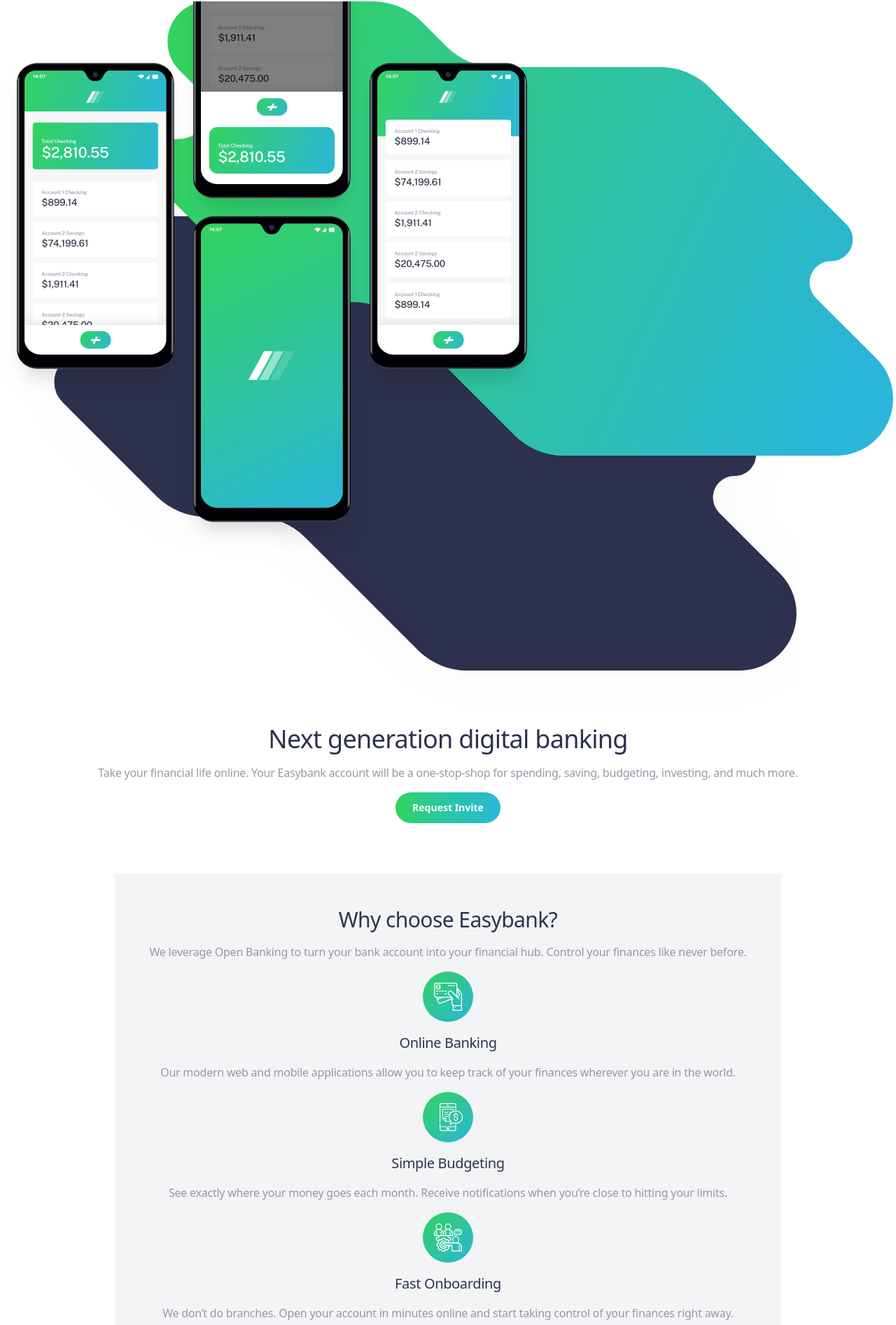
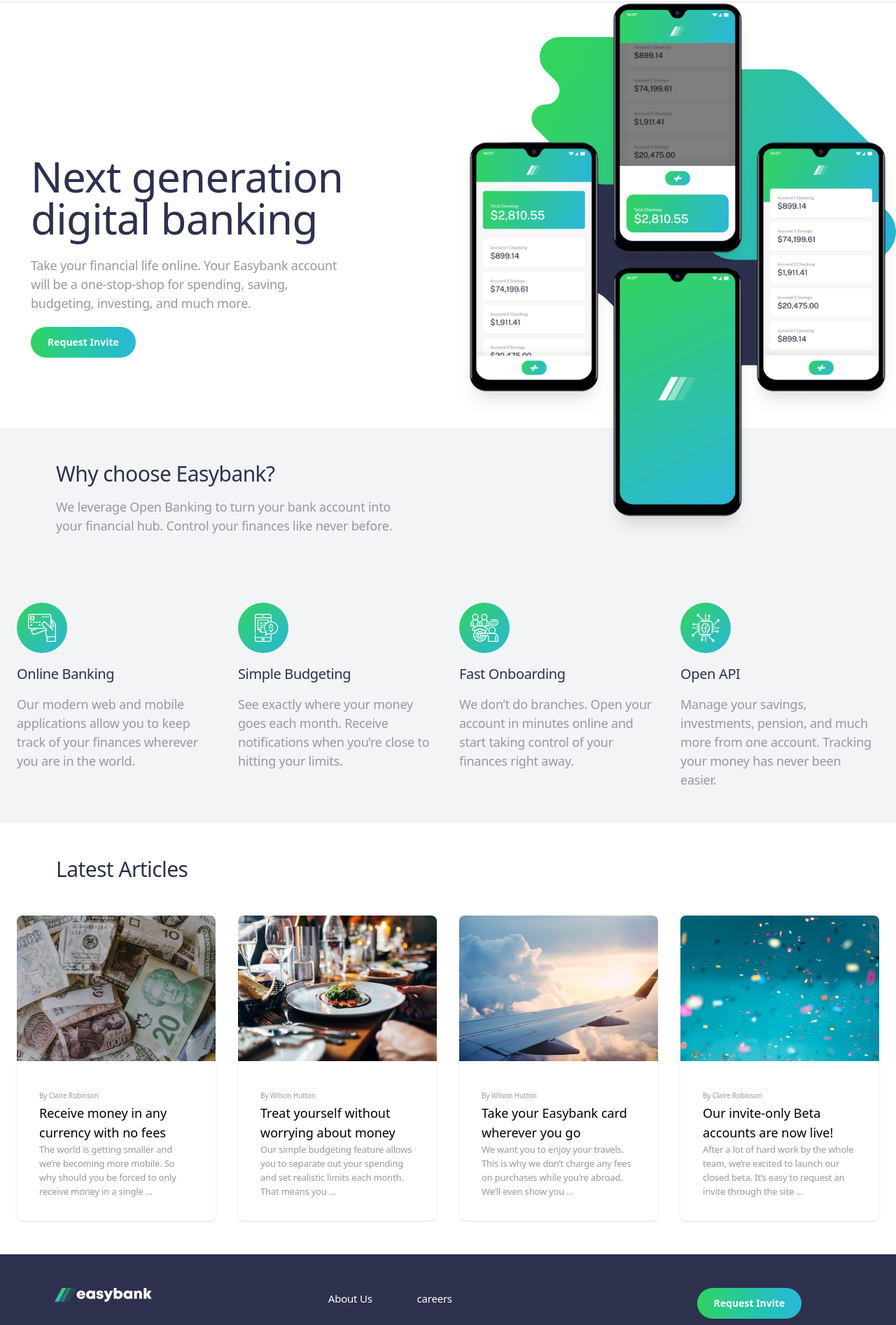
Before and after one commit to Rgit915/easybank-landing-page, a React (Vite) app: page / in a window 1280 px wide. Shown: the part 106-1999 px from the top of the page at 70% size. Built offline with nearby package versions, Linux system fonts and the light colour scheme.

Commit message:
updated styles and layout structure for all components

```diff
--- a/src/components/Articles.jsx
+++ b/src/components/Articles.jsx
@@ -6,7 +6,7 @@
 const Articles = () => {
   return (
     <section className="latest-articles flex flex-col justify-between gap-8 px-6 py-12 bg-white text-left">
-      <h2 className="md:p-0">Latest Articles</h2>
+      <h2 className="text-center md:text-left md:p-0 xl:ml-14">Latest Articles</h2>
       <div className="grid grid-cols-1 gap-8 md:grid-cols-2 xl:grid-cols-4 max-w-7xl mx-auto">
         <article>
           <img src={imageCurrency} alt="" className="w-full"/>
--- a/src/components/Easybank.jsx
+++ b/src/components/Easybank.jsx
@@ -5,14 +5,14 @@
 const Easybank = () => {
   return (
     <section className="why-choose-easybank bg-neutral-light-grayish-blue flex flex-col items-center justify-center text-center px-6 py-12">
-      <div>
-        <h2 className="">Why choose Easybank?</h2>
-        <p>
+      <div className="max-w-7xl mx-auto mb-20 md:ml-0 xl:ml-14">
+        <h2 className="md:text-left md:p-0">Why choose Easybank?</h2>
+        <p class="md:w-2/3 md:text-left lg:w-1/2">
           We leverage Open Banking to turn your bank account into your financial
           hub. Control your finances like never before.
         </p>
       </div>
-      <div className="features">
+      <div className="features grid grid-cols-1 gap-8 md:grid-cols-2 xl:grid-cols-4 max-w-7xl mx-auto">
         <article>
           <img
             src={onlineBanking}
--- a/src/components/Footer.jsx
+++ b/src/components/Footer.jsx
@@ -2,8 +2,8 @@
 
 const Footer = () => {
   return (
-    <footer className="flex flex-col justify-center items-center gap-12 py-12 bg-primary-dark-blue w-full text-white text-center">
-      <div className="">
+    <footer className="flex flex-col justify-center items-center gap-12 py-12 bg-primary-dark-blue w-full text-white text-center md:flex-row md:justify-around md:items-start">
+      <div className="md:flex md:flex-col gap-10">
         <img src={logo} alt="easybank logo" />
         <div className="social-medias flex justify-between items-center mt-8">
         <i class="fa-brands fa-square-facebook"></i>
@@ -13,7 +13,7 @@
         <i class="fa-brands fa-instagram"></i>
         </div>
       </div>
-      <nav aria-label="Footer navigation">
+      <nav aria-label="Footer navigation" className="md:flex md:items-center md:gap-8 md:text-left lg:gap-16 lg:px-12">
         <ul>
           <li><a href="#">About Us</a></li>
           <li><a href="#">Contact</a></li>
@@ -25,7 +25,7 @@
           <li><a href="#">Privacy Policy</a></li>
         </ul>
       </nav>
-      <div className="flex flex-col justify-center items-center gap-6 ">
+      <div className="flex flex-col justify-center items-center gap-10 ">
       <button className="request-button">Request Invite</button>
         <p>© Easybank. All Rights Reserved</p>
       </div>
--- a/src/components/Header.jsx
+++ b/src/components/Header.jsx
@@ -12,7 +12,7 @@
   const links = ["Home", "About", "Contact", "Blog", "Careers"];
   return (
     <>
-      <header className="relative z-50 flex justify-between items-center w-full bg-white p-8">
+      <header className="relative z-50 flex justify-between items-center w-full bg-white shadow p-8">
         <nav className="flex justify-between items-center w-full">
           <img src={logo} alt="Easybank logo" />
           <ul className="hidden md:flex md:justify-around md:items-center w-1/3 gap-4">
--- a/src/components/Hero.jsx
+++ b/src/components/Hero.jsx
@@ -4,30 +4,36 @@
 
 const Hero = () => {
   return (
-    <section className="hero flex flex-col justify-between items-center pb-8 bg-white">
-      <div>
-        <picture>
-          <source media="(min-width: 768px)" srcSet={bgDesktop} />
-          <img
-            src={bgMobile}
-            alt="background image"
-            className="bg-no-repeat bg-center bg-cover"
-          />
-        </picture>
-        <img
-          src={mockUps}
-          alt="Mobile screens showing finances"
-          className=" absolute -top-12 z-10"
-        />
-      </div>
-      <article className="flex flex-col justify-between items-center w-full gap-4 px-6 pb-10 text-center">
-        <h1 className="text-4xl font-light text-primary-dark-blue tracking-[-0.71px]"> Next generation digital banking</h1>
+    <section
+    className="hero flex flex-col-reverse bg-white lg:grid lg:grid-cols-2 gap-8 lg:place-items-center w-full"
+  >
+    <div className="px-5 py-20 text-center max-w-xl mx-auto md:mt-35 lg:text-left xl:pr-25">
+      <h1 className="text-4xl text-primary-dark-blue tracking-[-0.71px] mb-6 lg:text-6xl">
+        Next generation digital banking
+      </h1>
+
       <p>
         Take your financial life online. Your Easybank account will be a
         one-stop-shop for spending, saving, budgeting, investing, and much
         more.
       </p>
-        <button className="request-button">Request Invite</button>
+      <button className="request-button my-5">Request Invite</button>
+    </div>
+
+    <article className="relative">
+      <picture>
+        <source
+          media="(min-width: 768px)"
+          srcset={bgDesktop}
+        />
+        <img src={bgMobile} alt="background image" className="w-full" />
+      </picture>
+
+      <img
+        src={mockUps}
+        alt="Mobile screens showing finances"
+        className="absolute -top-12"
+      />
     </article>
   </section>
   );
--- a/src/index.css
+++ b/src/index.css
@@ -25,36 +25,32 @@
   body {
     @apply font-normal text-lg;
   }
-
-  main {
-    @apply flex flex-col justify-center items-center w-full;
-  }
   .request-button {
     @apply bg-gradient-to-r from-primary-lime-green to-primary-bright-cyan text-white font-bold text-sm leading-7 px-6 py-2 rounded-3xl;
   }
   h2 {
-    @apply font-light text-3xl tracking-[-0.57px] text-center text-primary-dark-blue px-8 mb-4;
+    @apply font-light text-3xl tracking-[-0.57px] text-center text-primary-dark-blue px-8 mb-4 md:text-left;
   }
   h3 {
-    @apply font-light text-xl leading-7 tracking-[-0.36px] text-center text-primary-dark-blue py-4;
+    @apply font-light text-xl leading-7 tracking-[-0.36px] text-center text-primary-dark-blue py-4 md:text-left;
   }
   p {
-    @apply text-base font-normal text-neutral-grayish-blue tracking-[-0.23px] text-center;
+    @apply text-base font-normal text-neutral-grayish-blue tracking-[-0.23px] text-center md:text-left xl:text-[18px];
   }
   .features img {
-    @apply mx-auto mt-4;
+    @apply mx-auto mt-4 md:mx-0;
   }
 
   .latest-articles img {
-   @apply rounded-t-lg mb-8;
+   @apply rounded-t-lg md:h-52 md:object-cover lg:w-72;
   }
 
   .latest-articles article span {
-   @apply font-normal text-[10px] leading-4 tracking-[-0.16px] text-neutral-grayish-blue
+   @apply font-normal text-[10px] leading-4 tracking-[-0.16px] text-neutral-grayish-blue;
   }
 
   .latest-articles article div {
-    @apply px-4;
+    @apply p-8 bg-white shadow rounded-b-lg;
   }
   .latest-articles p{
     @apply font-normal text-[13px] leading-5 tracking-[-0.2px] text-left;
```
Lines whose indentation alone changed are shown as unchanged.
